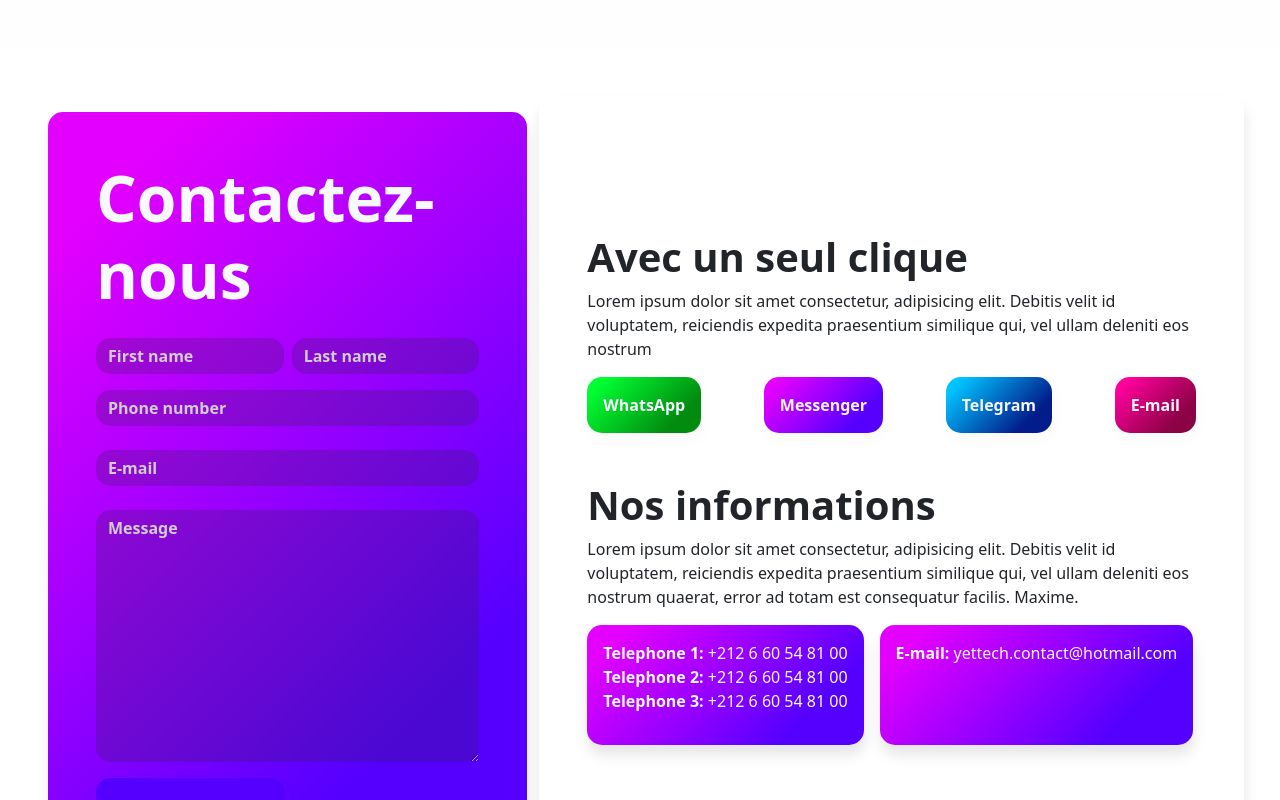
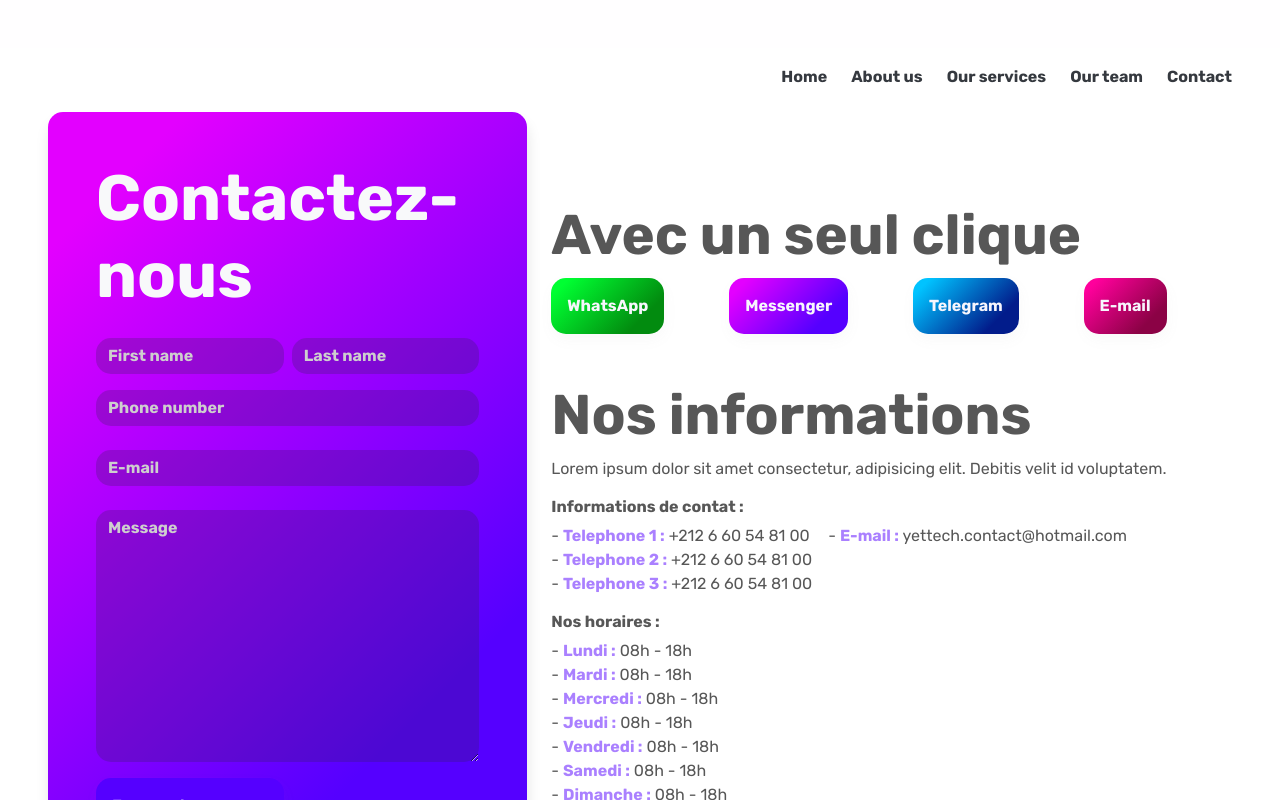
Before and after one commit to anasmasti/yettech-front, a Next.js app: page /contact in a window 1280 px wide. Shown: the top 800 px of the page. Built offline with nearby package versions, Linux system fonts and the light colour scheme.

Commit message:
Add contact page style

```diff
--- a/components/contact/ContactInfo.jsx
+++ b/components/contact/ContactInfo.jsx
@@ -1,7 +1,7 @@
 import React from "react";
 
 export default function ContactInfo() {
-  let infos = [
+  let contactInfos = [
     {
       id: 1,
       content: [
@@ -34,26 +34,78 @@ export default function ContactInfo() {
     },
   ];
 
+  let horaireInfo = [
+    {
+      id: 1,
+      day_name: "Lundi",
+      horaire: "08h - 18h",
+    },
+    {
+      id: 2,
+      day_name: "Mardi",
+      horaire: "08h - 18h",
+    },
+    {
+      id: 3,
+      day_name: "Mercredi",
+      horaire: "08h - 18h",
+    },
+    {
+      id: 4,
+      day_name: "Jeudi",
+      horaire: "08h - 18h",
+    },
+    {
+      id: 5,
+      day_name: "Vendredi",
+      horaire: "08h - 18h",
+    },
+    {
+      id: 6,
+      day_name: "Samedi",
+      horaire: "08h - 18h",
+    },
+    {
+      id: 7,
+      day_name: "Dimanche",
+      horaire: "08h - 18h",
+    },
+  ];
+
   return (
-    <div className="mt-3 mt-lg-5">
-      <h3 className="fw-bold display-6">Nos informations</h3>
+    <div className="mt-5">
+      <h2 className="fw-bold display-4">Nos informations</h2>
       <p>
-        Lorem ipsum dolor sit amet consectetur, adipisicing elit. Debitis velit id voluptatem, reiciendis expedita praesentium similique qui, vel ullam deleniti eos nostrum quaerat, error ad totam est consequatur facilis. Maxime.
+        Lorem ipsum dolor sit amet consectetur, adipisicing elit. Debitis velit
+        id voluptatem.
       </p>
+      <h3 className="fw-bold h6">Informations de contat :</h3>
       <div className="d-flex flex-column flex-lg-row gap-3">
-        {infos.map((info) => (
-          <div className="colored-card p-3 text-light">
-            <ul className="list-unstyled">
+        {contactInfos.map((info) => (
+          <ul key={info.id} className="list-unstyled">
             {info.content.map((content) => (
-                <li>
-                  <span className=" fw-bold">{content.title}:</span>{" "}
+              <li key={content.id}>
+                -{" "}
+                <span className="fw-bold main-colored-text">
+                  {content.title} :
+                </span>{" "}
                 {content.content}
               </li>
             ))}
           </ul>
-          </div>
         ))}
       </div>
+
+      <h3 className="fw-bold h6">Nos horaires :</h3>
+      <ul className="list-unstyled">
+        {horaireInfo.map((day) => (
+          <li key={day.id}>
+            -{" "}
+            <span className="fw-bold main-colored-text">{day.day_name} :</span>{" "}
+            {day.horaire}
+          </li>
+        ))}
+      </ul>
     </div>
   );
 }
--- a/components/contact/ContactLinks.jsx
+++ b/components/contact/ContactLinks.jsx
@@ -30,11 +30,8 @@ export default function ContactLinks() {
 
   return (
     <>
-      <h3 className="fw-bold display-6">
-        Avec un seul clique</h3>
-        <p>
-        Lorem ipsum dolor sit amet consectetur, adipisicing elit. Debitis velit id voluptatem, reiciendis expedita praesentium similique qui, vel ullam deleniti eos nostrum
-     </p>
+      <h3 className="fw-bold display-4 mt-5 ">Avec un seul clique</h3>
+
       <div className="d-flex flex-column flex-lg-row justify-content-between gap-3">
         {links.map((link) => (
           <a
@@ -47,7 +44,6 @@ export default function ContactLinks() {
           </a>
         ))}
       </div>
-
     </>
   );
 }
--- a/components/contact/ContactSection.jsx
+++ b/components/contact/ContactSection.jsx
@@ -4,11 +4,11 @@ import ContactInfoSection from "./ContactInfoSection";
 export default function ContactSection() {
   return (
     <section className="">
-      <div className="row mt-5 p-2 p-xl-5">
+      <div className="row mt-5 p-2 p-md-5 p-lg-5 p-xl-5">
         <div className="col-12 col-lg-5">
           <ContactForm />
         </div>
-        <div className="col-12 col-lg-7 p-5 main-card mt-4 mt-lg-0 d-lg-flex align-items-lg-center">
+        <div className="col-12 col-lg-7 mt-4 mt-lg-0 d-lg-flex align-items-lg-center">
           <ContactInfoSection />
         </div>
       </div>
--- a/layouts/MainLayout.jsx
+++ b/layouts/MainLayout.jsx
@@ -4,7 +4,7 @@ import Footer from "../components/layout/Footer.jsx";
 const MainLayout = ({ children }) => {
   return (
     <main>
-      {/* <Header /> */}
+      <Header />
       {children}
       <Footer />
     </main>
--- a/styles/components/typography/_titles.scss
+++ b/styles/components/typography/_titles.scss
@@ -15,3 +15,7 @@
 .header-title {
     color: color(dark) !important;
 }
+
+.main-colored-text {
+    color: lighten(color(main-color), 25%)  !important;
+}
--- a/styles/globals.scss
+++ b/styles/globals.scss
@@ -1,7 +1,9 @@
 @use "./components";
 @use "./helpers" as *;
+@import url("https://fonts.googleapis.com/css2?family=Rubik:wght@300;400;500;700;900&display=swap");
 
 * {
+  font-family: "Rubik", sans-serif;
   box-sizing: border-box;
 }
 
@@ -12,11 +14,7 @@ body {
   background-color: color(body-color);
   background-attachment: fixed;
   background-size: cover;
-
-}
-
-a {
-  text-decoration: none;
+  color: rgb(87, 87, 87) !important;
 }
 
 header {
@@ -27,10 +25,14 @@ header {
   z-index: 1;
   color: rgba(255, 255, 255, 0.842);
 }
-input, textarea {
-  background: #32205642  !important;
+
+input,
+textarea {
+  background: #32205642 !important;
   border: none !important;
   border-radius: $main-border-radius !important;
+  color: white !important;
+
   &::placeholder {
     color: rgb(206, 206, 206) !important;
     font-weight: 600 !important;
```
Lines whose indentation alone changed are shown as unchanged.
